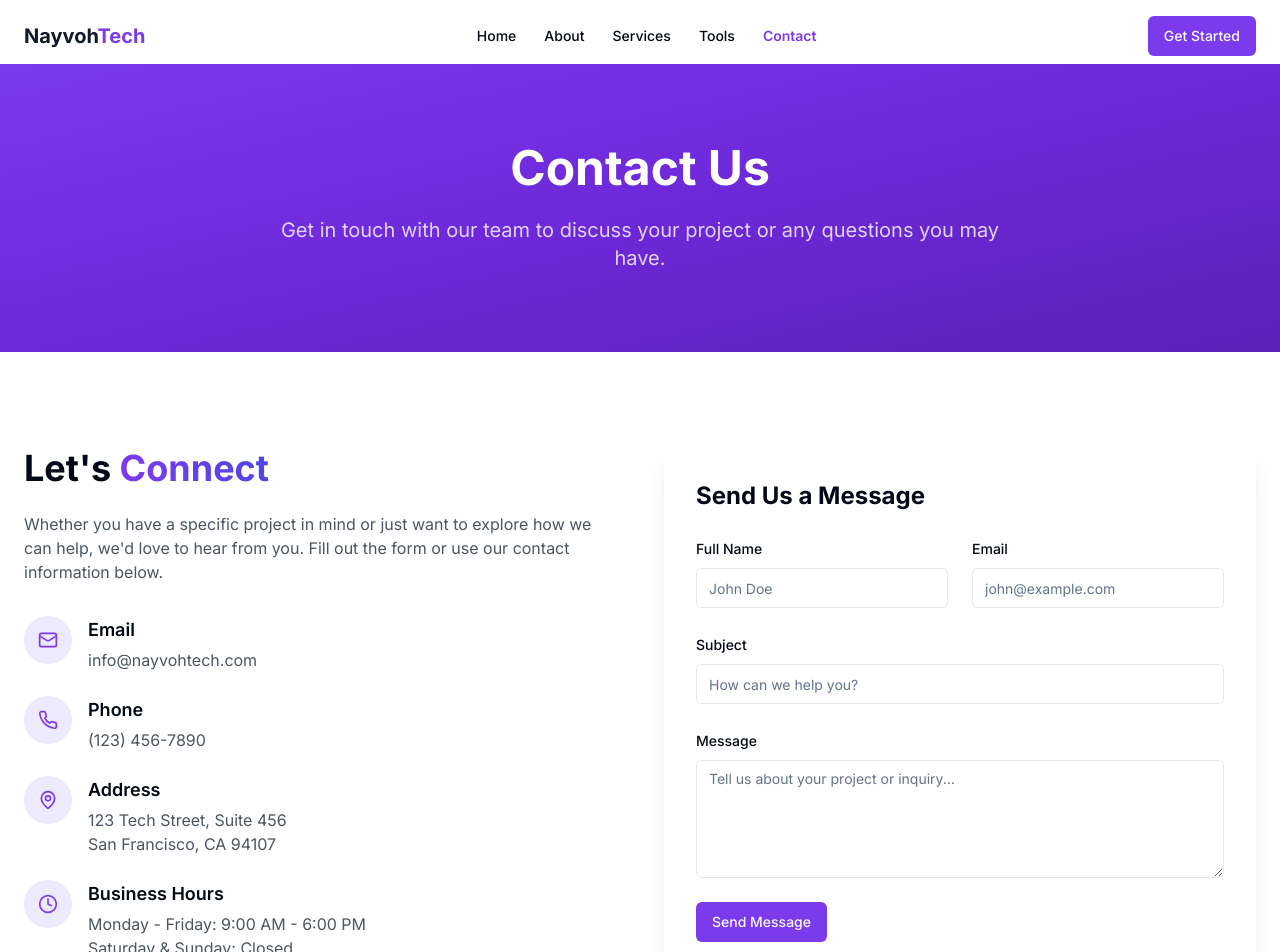
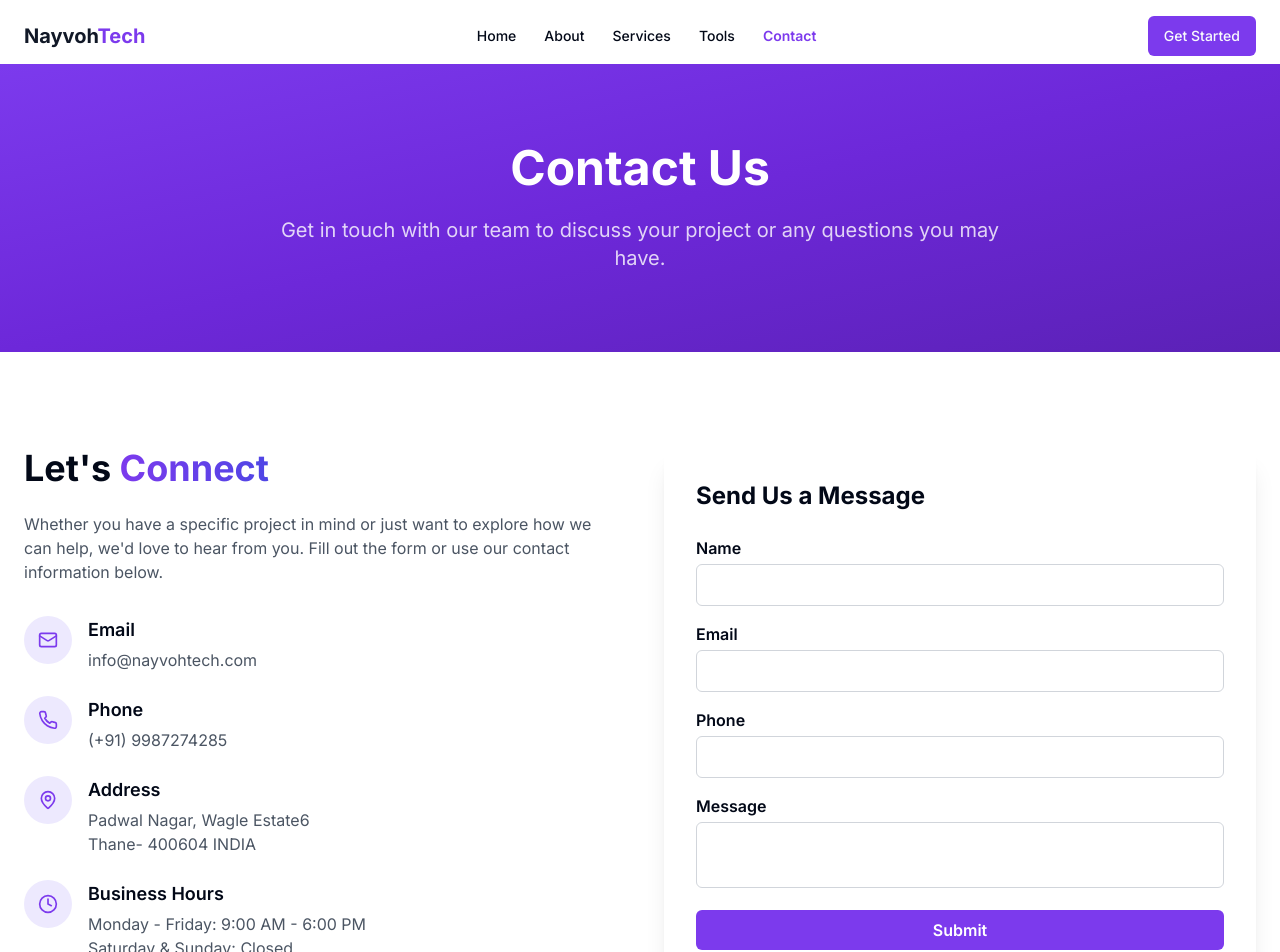
Before and after one commit to nitish3014/NayvohTech, a React (Vite) app: page /contact in a window 1280 px wide. Shown: the top 952 px of the page. Built offline with nearby package versions, Linux system fonts and the light colour scheme.

Commit message:
contact backend

```diff
--- a/package.json
+++ b/package.json
@@ -58,6 +58,7 @@
     "react-resizable-panels": "^2.1.3",
     "react-router-dom": "^6.26.2",
     "react-slick": "^0.30.3",
+    "react-toastify": "^11.0.5",
     "recharts": "^2.12.7",
     "slick-carousel": "^1.8.1",
     "sonner": "^1.5.0",
--- a/src/App.tsx
+++ b/src/App.tsx
@@ -1,9 +1,9 @@
+
 import { Toaster } from "@/components/ui/toaster";
 import { Toaster as Sonner } from "@/components/ui/sonner";
 import { TooltipProvider } from "@/components/ui/tooltip";
 import { QueryClient, QueryClientProvider } from "@tanstack/react-query";
 import { BrowserRouter, Routes, Route } from "react-router-dom";
-import ScrollToTop from "./components/ScrollToTop";
 import Index from "./pages/Index";
 import About from "./pages/About";
 import Services from "./pages/Services";
@@ -19,7 +19,6 @@ const App = () => (
       <Toaster />
       <Sonner />
       <BrowserRouter>
-        <ScrollToTop />
         <Routes>
           <Route path="/" element={<Index />} />
           <Route path="/about" element={<About />} />
--- /dev/null
+++ b/src/components/Spineer.tsx
@@ -0,0 +1,25 @@
+
+import React from "react";
+
+const Spinner = () => {
+  return (
+    <svg
+      aria-hidden="true"
+      className="w-5 h-5 text-white animate-spin fill-blue-600"
+      viewBox="0 0 100 101"
+      fill="none"
+      xmlns="http://www.w3.org/2000/svg"
+    >
+      <path
+        d="M100 50.5908C100 78.2051 77.6142 100.591 50 100.591C22.3858 100.591 0 78.2051 0 50.5908C0 22.9766 22.3858 0.59082 50 0.59082C77.6142 0.59082 100 22.9766 100 50.5908ZM9.08144 50.5908C9.08144 73.1895 27.4013 91.5094 50 91.5094C72.5987 91.5094 90.9186 73.1895 90.9186 50.5908C90.9186 27.9921 72.5987 9.67226 50 9.67226C27.4013 9.67226 9.08144 27.9921 9.08144 50.5908Z"
+        fill="currentColor"
+      />
+      <path
+        d="M93.9676 39.0409C96.393 38.4038 97.8624 35.9116 97.0079 33.5539C95.2932 28.8227 92.871 24.3692 89.8167 20.348C85.8452 15.1192 80.8826 10.7238 75.2124 7.41289C69.5422 4.10194 63.2754 1.94025 56.7698 1.05124C51.7666 0.367541 46.6976 0.446843 41.7345 1.27873C39.2613 1.69328 37.813 4.19778 38.4501 6.62326C39.0873 9.04874 41.5694 10.4717 44.0505 10.1071C47.8511 9.54855 51.7191 9.52689 55.5402 10.0491C60.8642 10.7766 65.9928 12.5457 70.6331 15.2552C75.2735 17.9648 79.3347 21.5619 82.5849 25.841C84.9175 28.9121 86.7997 32.2913 88.1811 35.8758C89.083 38.2158 91.5421 39.6781 93.9676 39.0409Z"
+        fill="currentFill"
+      />
+    </svg>
+  );
+};
+
+export default Spinner;
--- a/src/pages/Contact.tsx
+++ b/src/pages/Contact.tsx
@@ -1,21 +1,123 @@
-
 import { Link } from "react-router-dom";
 import RevealOnScroll from "@/components/RevealOnScroll";
-import ContactForm from "@/components/ContactForm";
 import { Mail, Phone, MapPin, Clock, Github, Linkedin, Twitter, Instagram } from "lucide-react";
 import Navbar from "@/components/Navbar";
 import { Helmet } from "react-helmet";
+import React, { useState } from "react";
+import { toast, ToastContainer } from "react-toastify";
+import "react-toastify/dist/ReactToastify.css";
+
+// Updated ContactForm with phone field and all fields mandatory
+const ContactForm = () => {
+  const [formData, setFormData] = useState({
+    name: '',
+    email: '',
+    phone: '',
+    message: ''
+  });
+  const [loading, setLoading] = useState(false);
+
+  const handleChange = (e) => {
+    setFormData({ ...formData, [e.target.name]: e.target.value });
+  };
+
+  const handleSubmit = async (e) => {
+    e.preventDefault();
+    const { name, email, phone, message } = formData;
+    if (!name || !email || !phone || !message) {
+      toast.error("All fields are required.");
+      return;
+    }
+
+    console.log("Sending payload:", formData); // Debug log
+
+    setLoading(true);
+
+    try {
+      const response = await fetch("https://contact-backend-one.vercel.app/send-email", {
+        method: "POST",
+        headers: { "Content-Type": "application/json" },
+        body: JSON.stringify(formData)
+      });
+
+      if (!response.ok) throw new Error("Failed to send email.");
+
+      toast.success("Email sent successfully!");
+      setFormData({ name: '', email: '', phone: '', message: '' });
+    } catch (error) {
+      console.error("Error occurred:", error.message);
+      toast.error("Failed to send email.");
+    } finally {
+      setLoading(false);
+    }
+  };
+
+  return (
+    <form onSubmit={handleSubmit} className="space-y-4">
+      <div>
+        <label htmlFor="name" className="block mb-1 font-semibold">Name</label>
+        <input
+          type="text"
+          id="name"
+          name="name"
+          value={formData.name}
+          onChange={handleChange}
+          className="w-full border border-gray-300 rounded-md px-3 py-2"
+          required
+        />
+      </div>
+      <div>
+        <label htmlFor="email" className="block mb-1 font-semibold">Email</label>
+        <input
+          type="email"
+          id="email"
+          name="email"
+          value={formData.email}
+          onChange={handleChange}
+          className="w-full border border-gray-300 rounded-md px-3 py-2"
+          required
+        />
+      </div>
+      <div>
+        <label htmlFor="phone" className="block mb-1 font-semibold">Phone</label>
+        <input
+          type="tel"
+          id="phone"
+          name="phone"
+          value={formData.phone}
+          onChange={handleChange}
+          className="w-full border border-gray-300 rounded-md px-3 py-2"
+          required
+        />
+      </div>
+      <div>
+        <label htmlFor="message" className="block mb-1 font-semibold">Message</label>
+        <textarea
+          id="message"
+          name="message"
+          value={formData.message}
+          onChange={handleChange}
+          className="w-full border border-gray-300 rounded-md px-3 py-2 resize-none"
+          required
+        ></textarea>
+      </div>
+      <button
+        type="submit"
+        disabled={loading}
+        className="hover:bg-nayvoh-700 w-full font-semibold text-white px-4 py-2 rounded-md bg-nayvoh-600 transition-colors"
+      >
+        {loading ? "Sending..." : "Submit"}
+      </button>
+    </form>
+  );
+};
 
 const Contact = () => {
   return (
     <>
-
       <Helmet>
         <title>Contact Nayvoh Technologies | DevOps & Cloud Solutions</title>
-        <meta
-          name="description"
-          content=" Contact Nayvoh Technologies for innovative DevOps and cloud solutions."
-        />
+        <meta name="description" content="Contact Nayvoh Technologies for innovative DevOps and cloud solutions." />
       </Helmet>
       <Navbar />
 
@@ -34,10 +136,11 @@ const Contact = () => {
           </div>
         </section>
 
-      {/* Contact Information */}
+        {/* Contact Information & Form Section */}
         <section className="py-16 md:py-24 bg-white">
           <div className="container mx-auto px-4 md:px-6">
             <div className="flex flex-col lg:flex-row gap-12">
+              {/* Left Column: Contact Details */}
               <div className="lg:w-1/2">
                 <RevealOnScroll>
                   <h2 className="text-3xl md:text-4xl font-bold mb-6">
@@ -49,7 +152,7 @@ const Contact = () => {
 
                   <div className="space-y-6">
                     <div className="flex items-start">
-                    <div className="w-12 h-12 bg-nayvoh-100 rounded-full flex items-center justify-center mr-4 flex-shrink-0">
+                      <div className="w-12 h-12 bg-nayvoh-100 rounded-full flex items-center justify-center mr-4">
                         <Mail className="h-5 w-5 text-nayvoh-600" />
                       </div>
                       <div>
@@ -61,32 +164,32 @@ const Contact = () => {
                     </div>
 
                     <div className="flex items-start">
-                    <div className="w-12 h-12 bg-nayvoh-100 rounded-full flex items-center justify-center mr-4 flex-shrink-0">
+                      <div className="w-12 h-12 bg-nayvoh-100 rounded-full flex items-center justify-center mr-4">
                         <Phone className="h-5 w-5 text-nayvoh-600" />
                       </div>
                       <div>
                         <h3 className="text-lg font-semibold mb-1">Phone</h3>
-                      <a href="tel:+1234567890" className="text-gray-600 hover:text-nayvoh-600 transition-colors">
-                        (123) 456-7890
+                        <a href="tel:+91 9987274285" className="text-gray-600 hover:text-nayvoh-600 transition-colors">
+                          (+91) 9987274285
                         </a>
                       </div>
                     </div>
 
                     <div className="flex items-start">
-                    <div className="w-12 h-12 bg-nayvoh-100 rounded-full flex items-center justify-center mr-4 flex-shrink-0">
+                      <div className="w-12 h-12 bg-nayvoh-100 rounded-full flex items-center justify-center mr-4">
                         <MapPin className="h-5 w-5 text-nayvoh-600" />
                       </div>
                       <div>
                         <h3 className="text-lg font-semibold mb-1">Address</h3>
                         <address className="text-gray-600 not-italic">
-                        123 Tech Street, Suite 456<br />
-                        San Francisco, CA 94107
+                          Padwal Nagar, Wagle Estate6<br />
+                          Thane- 400604 INDIA
                         </address>
                       </div>
                     </div>
 
                     <div className="flex items-start">
-                    <div className="w-12 h-12 bg-nayvoh-100 rounded-full flex items-center justify-center mr-4 flex-shrink-0">
+                      <div className="w-12 h-12 bg-nayvoh-100 rounded-full flex items-center justify-center mr-4">
                         <Clock className="h-5 w-5 text-nayvoh-600" />
                       </div>
                       <div>
@@ -102,16 +205,16 @@ const Contact = () => {
                   <div className="mt-8">
                     <h3 className="text-lg font-semibold mb-3">Connect With Us</h3>
                     <div className="flex space-x-4">
-                    <a href="https://github.com" className="w-10 h-10 bg-nayvoh-100 rounded-full flex items-center justify-center text-nayvoh-600 hover:bg-nayvoh-600 hover:text-white transition-colors" aria-label="GitHub">
+                      <a href="https://github.com" className="w-10 h-10 bg-nayvoh-100 rounded-full flex items-center justify-center hover:bg-nayvoh-600 hover:text-white transition-colors" aria-label="GitHub">
                         <Github size={20} />
                       </a>
-                    <a href="https://linkedin.com" className="w-10 h-10 bg-nayvoh-100 rounded-full flex items-center justify-center text-nayvoh-600 hover:bg-nayvoh-600 hover:text-white transition-colors" aria-label="LinkedIn">
+                      <a href="https://linkedin.com" className="w-10 h-10 bg-nayvoh-100 rounded-full flex items-center justify-center hover:bg-nayvoh-600 hover:text-white transition-colors" aria-label="LinkedIn">
                         <Linkedin size={20} />
                       </a>
-                    <a href="https://twitter.com" className="w-10 h-10 bg-nayvoh-100 rounded-full flex items-center justify-center text-nayvoh-600 hover:bg-nayvoh-600 hover:text-white transition-colors" aria-label="Twitter">
+                      <a href="https://twitter.com" className="w-10 h-10 bg-nayvoh-100 rounded-full flex items-center justify-center hover:bg-nayvoh-600 hover:text-white transition-colors" aria-label="Twitter">
                         <Twitter size={20} />
                       </a>
-                    <a href="https://instagram.com" className="w-10 h-10 bg-nayvoh-100 rounded-full flex items-center justify-center text-nayvoh-600 hover:bg-nayvoh-600 hover:text-white transition-colors" aria-label="Instagram">
+                      <a href="https://instagram.com" className="w-10 h-10 bg-nayvoh-100 rounded-full flex items-center justify-center hover:bg-nayvoh-600 hover:text-white transition-colors" aria-label="Instagram">
                         <Instagram size={20} />
                       </a>
                     </div>
@@ -119,6 +222,7 @@ const Contact = () => {
                 </RevealOnScroll>
               </div>
 
+              {/* Right Column: Contact Form */}
               <div className="lg:w-1/2">
                 <RevealOnScroll delay={200}>
                   <div className="bg-white rounded-lg shadow-xl p-6 md:p-8">
@@ -152,15 +256,12 @@ const Contact = () => {
           </div>
         </section>
 
-
         {/* FAQ Section */}
         <section className="py-16 md:py-24 bg-white">
           <div className="container mx-auto px-4 md:px-6">
             <div className="text-center max-w-3xl mx-auto mb-12">
               <RevealOnScroll>
-              <h2 className="text-3xl md:text-4xl font-bold mb-6">
-                Frequently Asked Questions
-              </h2>
+                <h2 className="text-3xl md:text-4xl font-bold mb-6">Frequently Asked Questions</h2>
                 <p className="text-gray-600">
                   Find answers to common questions about our services and process.
                 </p>
@@ -208,6 +309,7 @@ const Contact = () => {
           </div>
         </section>
       </div>
+      <ToastContainer />
     </>
   );
 };
```
Also changed, not shown: 1 other file (tests, documents, lock files or other folders). Lines whose indentation alone changed are shown as unchanged.
